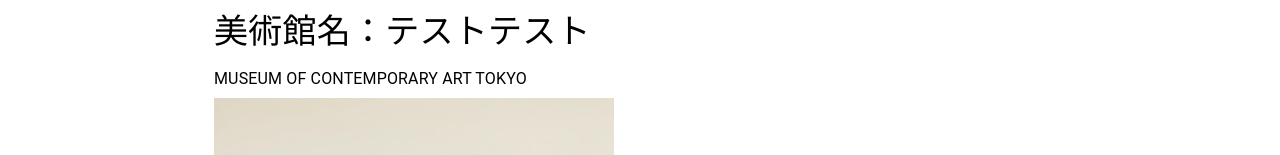
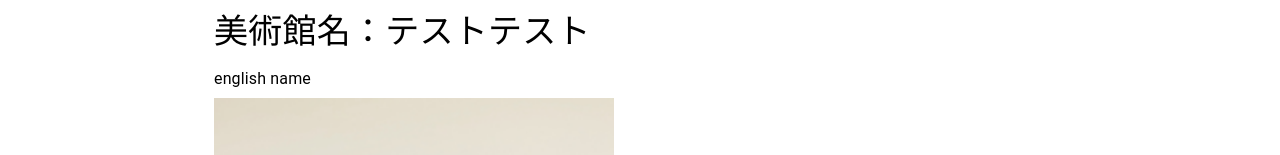
Before and after one commit to monstera3/ato, a React (Create React App) app: page /museums/1 in a window 1280 px wide. Shown: the part 316-471 px from the top of the page. Built offline with nearby package versions, Linux system fonts and the light colour scheme; no server answers.

Commit message:
style: add TODO

```diff
--- a/src/components/page/FeaturedExhibition.tsx
+++ b/src/components/page/FeaturedExhibition.tsx
@@ -27,7 +27,8 @@ export const FeaturedExhibition=()=> {
           <Button
             sx={{ my: 5, backgroundColor: '#f5f5f5', width: 100 }}
             variant="outlined" endIcon={<ArrowRightAltIcon />}>
-            <Link href='exhibitions' underline='none'>more</Link>
+            {/*TODO ExhibitionListコンポーネントにリンクしたい*/}
+            <Link href="exhibitions" underline='none'>more</Link>
           </Button>
         </Container>
       </Container>
--- a/src/components/page/MuseumDetail.tsx
+++ b/src/components/page/MuseumDetail.tsx
@@ -31,7 +31,7 @@ export const MuseumDetail = () => {
       <Typography gutterBottom variant="body2" component="p" color="text.secondary">美術館詳細</Typography>
       <Typography gutterBottom variant="subtitle1" component="p" >東京都</Typography>
       <Typography gutterBottom variant="h4" component="p" >美術館名：テストテスト</Typography>
-      <Typography gutterBottom variant="subtitle1" component="p" >MUSEUM OF CONTEMPORARY ART TOKYO</Typography>
+      <Typography gutterBottom variant="subtitle1" component="p" >english name</Typography>
       <ImageListItem sx={{ width: 400, height: 150 }}><img src={sampleImg} alt="a" /></ImageListItem>
       <Box sx={{
         width: 'md',
```
